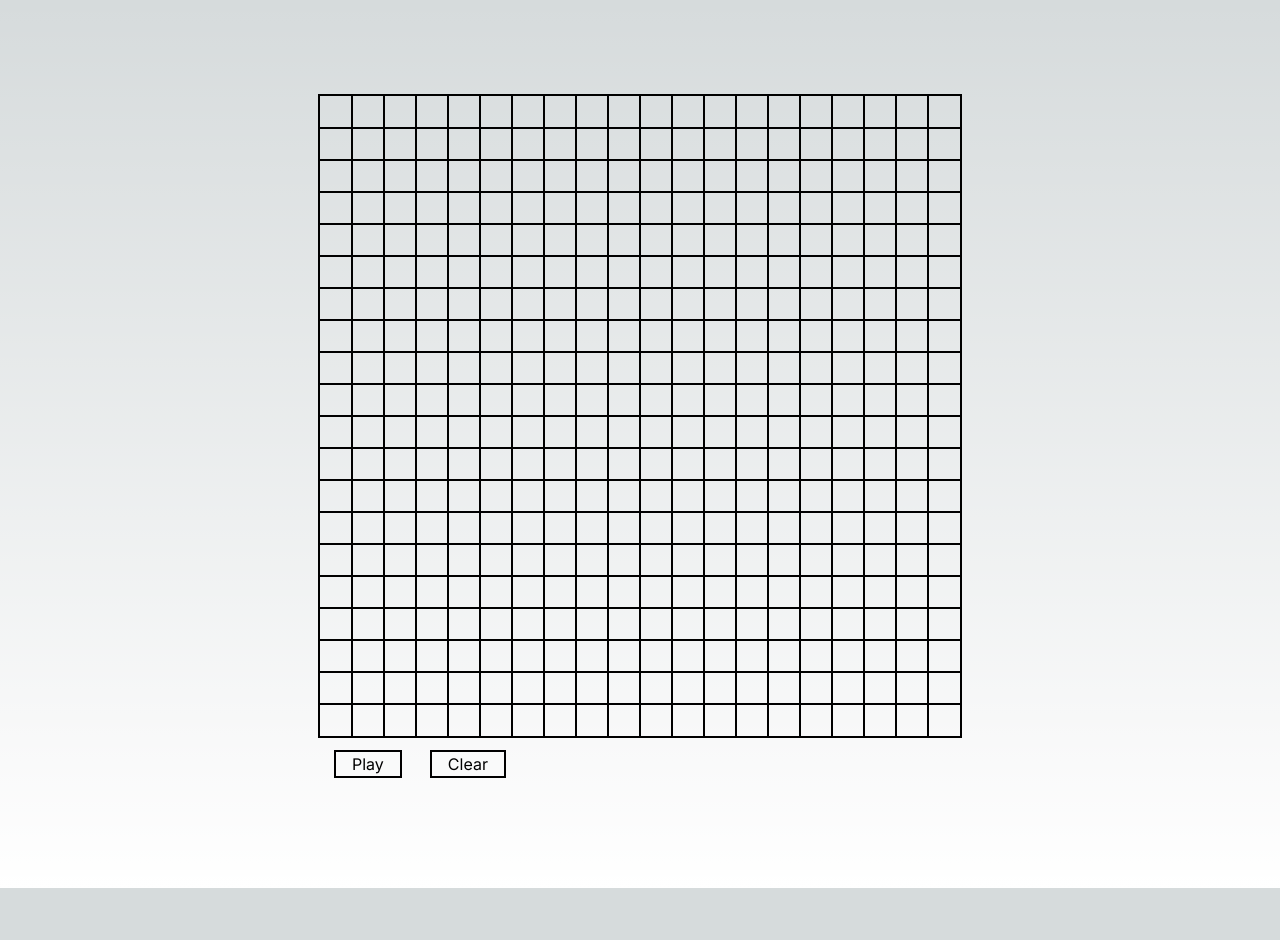
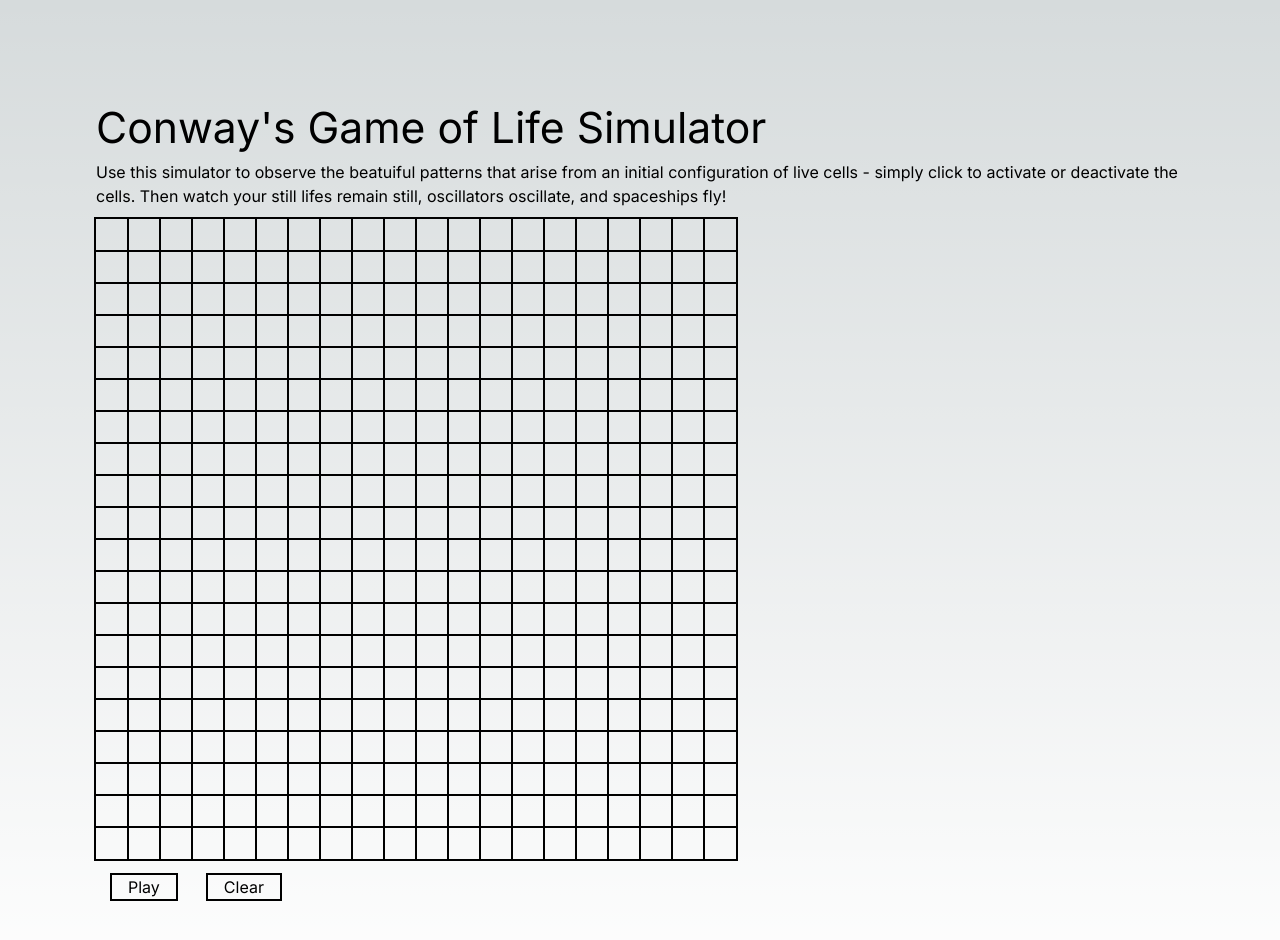
Before and after one commit to NikhilJha42/conway-game-of-life, a Next.js app: page / in a window 1280 px wide. Shown: the top 940 px of the page. Before the commit the page ends 888 px from the top, so only its background shows below. Built offline with nearby package versions, Linux system fonts and the light colour scheme.

Commit message:
Added Header component.

```diff
--- a/app/GameOfLife.tsx
+++ b/app/GameOfLife.tsx
@@ -77,7 +77,7 @@ export default function GameOfLife({ height, width }: any) {
   }
 
   return (
-    <div>
+    <div id="#game-of-life">
       <GameTable
         updateConfig={updateConfig}
         activeStates={config}
--- /dev/null
+++ b/app/Header.tsx
@@ -0,0 +1,11 @@
+"use client";
+import "./header.css"
+
+export default function Header({title, description}: any){
+    return (
+        <div id="header-component">
+            <h1>{title}</h1>
+            <p>{description}</p>
+        </div>
+    )
+}
--- a/app/game-of-life.css
+++ b/app/game-of-life.css
@@ -1,4 +1,4 @@
-table.game-of-life {
+table.game-of-life tbody{
     outline: solid 2px black;
 }
 
--- /dev/null
+++ b/app/header.css
@@ -0,0 +1,7 @@
+h1 {
+    font-size: 32pt;
+}
+
+#header-component{
+    padding-bottom: 1%;
+}
--- a/app/layout.tsx
+++ b/app/layout.tsx
@@ -5,8 +5,8 @@ import './globals.css'
 const inter = Inter({ subsets: ['latin'] })
 
 export const metadata: Metadata = {
-  title: 'Create Next App',
-  description: 'Generated by create next app',
+  title: "Conway's Game of Life",
+  description: 'A simulator for exploring patterns in the Game of Life',
 }
 
 export default function RootLayout({
--- a/app/page.tsx
+++ b/app/page.tsx
@@ -1,10 +1,19 @@
-import Image from 'next/image'
 import GameOfLife from './GameOfLife'
+import Header from './Header'
 
 export default function Home() {
   return (
     <main className="flex min-h-screen flex-col items-center justify-between p-24">
       <div>
+        <Header
+          title={"Conway's Game of Life Simulator"}
+          description={`
+            Use this simulator to observe the beatuiful patterns
+            that arise from an initial configuration of live cells
+            - simply click to activate or deactivate the cells.
+            Then watch your still lifes remain still,
+            oscillators oscillate, and spaceships fly!
+          `}/>
         <GameOfLife height={20} width={20}/>
       </div>
     </main>
```
